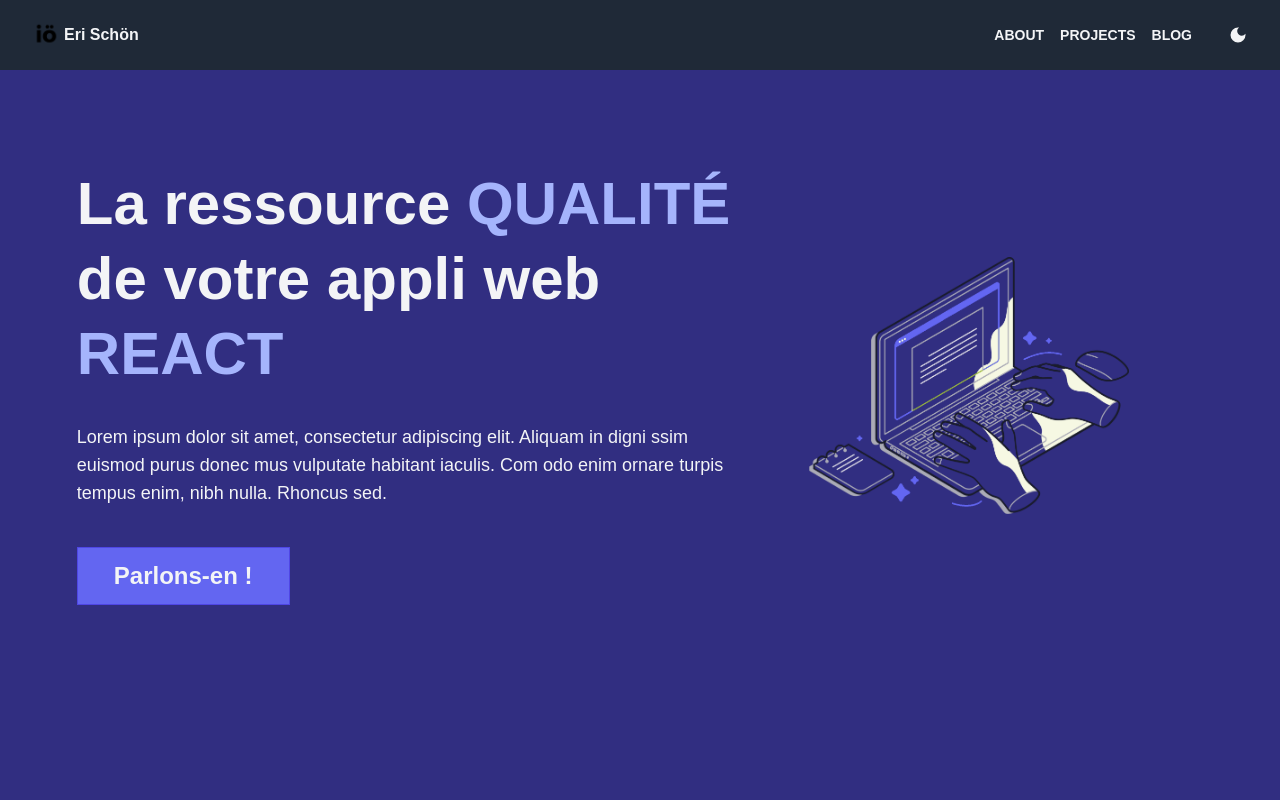
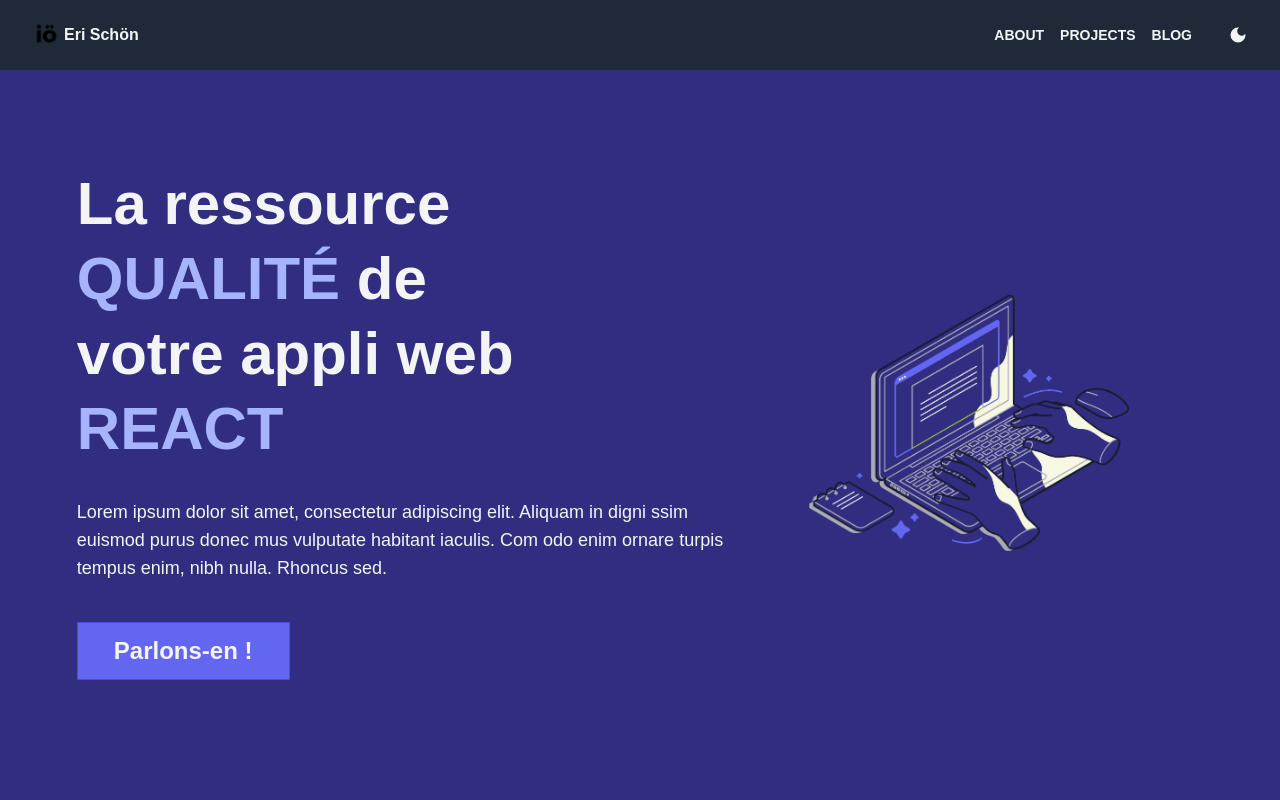
Before and after one commit to erischon/the-dizalch-project, a Next.js app: page / in a window 1280 px wide. Shown: the top 800 px of the page. Built offline with nearby package versions, Linux system fonts and the light colour scheme.

Commit message:
Update HeroSection.tsx

```diff
--- a/src/components/portfolio/HeroSection.tsx
+++ b/src/components/portfolio/HeroSection.tsx
@@ -1,6 +1,4 @@
 import Image from "next/image";
-
-import { tagLine } from "@/data/infos";
 
 /**
  * @description This component is the hero section of the portfolio page
@@ -14,7 +12,7 @@
       >
         <div className="grid lg:grid-cols-12 lg:items-center">
           <div className="max-w-screen-2xl lg:col-span-7 mr-auto place-self-center order-2 lg:order-1 text-center lg:text-left">
-            <h1 className="mb-8 text-3xl md:text-4xl lg:text-6xl font-extrabold lg:leading-tight">
+            <h1 className="mb-8 text-3xl md:text-4xl lg:text-6xl font-extrabold lg:leading-tight sm:max-w-lg mx-auto lg:mx-0">
               La ressource{" "}
               <span className="uppercase text-indigo-500 dark:text-indigo-300">
                 Qualité
```
